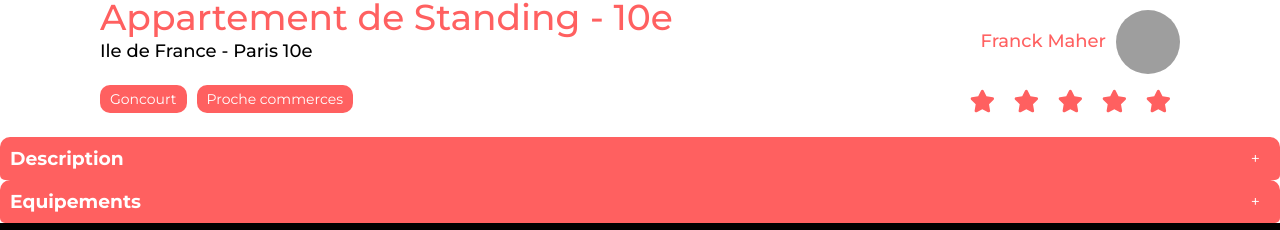
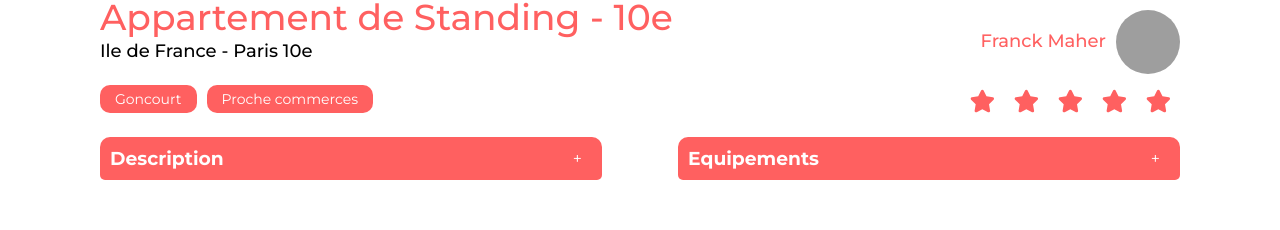
Before and after one commit to Alzorath57/Kasa-location-immobiliere, a React (Vite) app: page /logement/0979876d in a window 1280 px wide. Shown: the part 568-798 px from the top of the page. Built offline with nearby package versions, Linux system fonts and the light colour scheme; grey boxes are pictures that could not be loaded.

Commit message:
feat: mise en page et style des accordeons cote a cote dans logement

```diff
--- a/src/pages/Logement.jsx
+++ b/src/pages/Logement.jsx
@@ -80,6 +80,7 @@ function Logement() {
           </div>
         </div>
       </div>
+      <div className="accordions">
         <Accordion
           title="Description"
           content={<p>{logement.description}</p>}
@@ -94,6 +95,7 @@ function Logement() {
             </ul>
           }
         ></Accordion>
+      </div>
     </>
   );
 }
--- a/src/pages/Logement.scss
+++ b/src/pages/Logement.scss
@@ -60,6 +60,7 @@
     margin-right: 10px;
     font-size: 14px;
     margin-bottom: 24px;
+    padding: 5px 15px;
   }
   .host {
     display: flex;
@@ -100,3 +101,9 @@
     width: 24px;
   }
 }
+.accordions {
+  display: flex;
+  gap: 76px;
+  margin: 0 100px 50px;
+  align-items: flex-start;
+}
```
Lines whose indentation alone changed are shown as unchanged.
